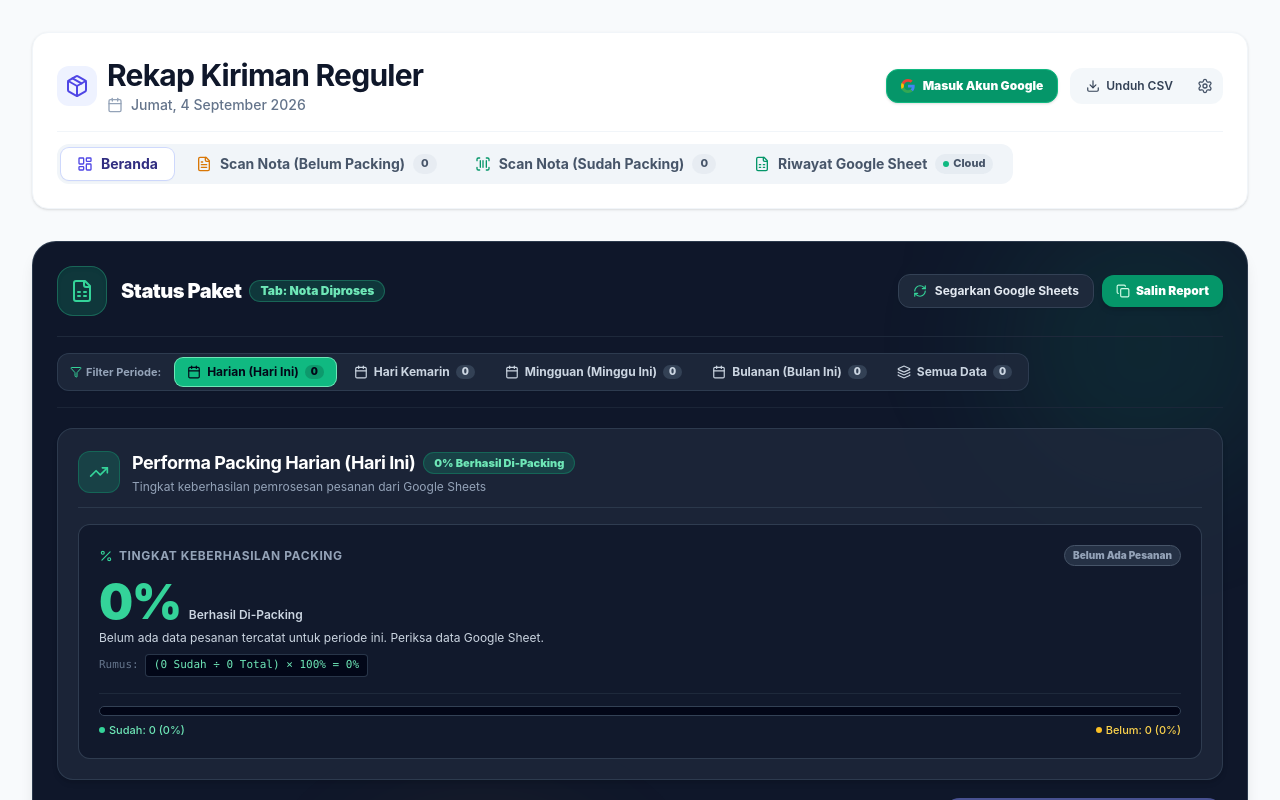
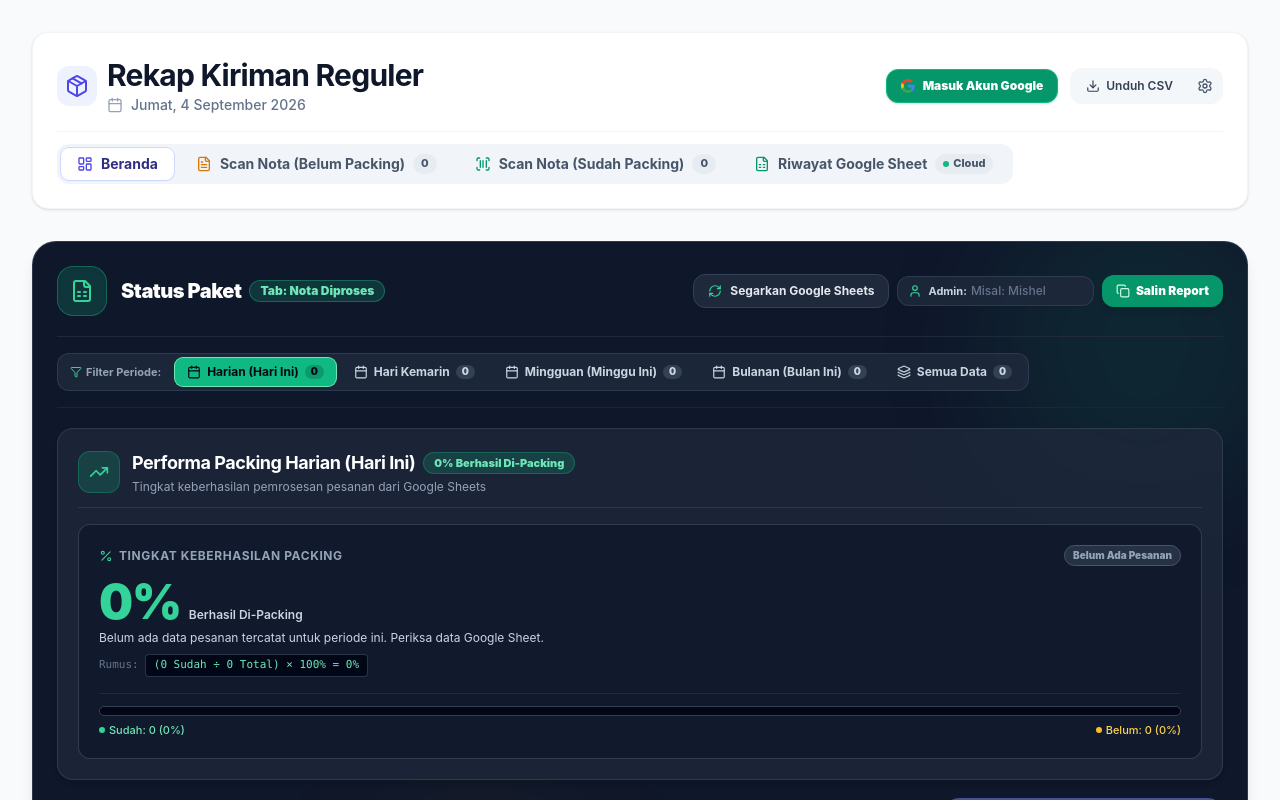
Before and after one commit to bercerita6654-ui/PACK, a React (Vite) app: page / in a window 1280 px wide. Shown: the top 800 px of the page. Built offline with nearby package versions, Linux system fonts and the light colour scheme; no server answers.

Commit message:
feat(report): add admin name support to packing report
- Added admin name field to packing report generator.
- Added admin name persistent storage via localStorage in BerandaSection.
- Improved last packed time calculation to ensure accuracy.
- Added gitignore for AI studio assets.

```diff
--- a/src/components/BerandaSection.tsx
+++ b/src/components/BerandaSection.tsx
@@ -17,6 +17,8 @@ import {
   Percent,
   Boxes,
   PackageCheck,
+  User,
+  X,
 } from 'lucide-react';
 import {
   PlatformType,
@@ -117,6 +119,19 @@ export const BerandaSection: React.FC<BerandaSectionProps> = ({
   const [sheetTimeframe, setSheetTimeframe] = useState<'today' | 'yesterday' | 'week' | 'month' | 'all'>('today');
   const [copiedReport, setCopiedReport] = useState<boolean>(false);
   const [activeModalType, setActiveModalType] = useState<'all' | 'pending' | 'overdue' | 'packed' | null>(null);
+  const [adminName, setAdminName] = useState<string>(() => {
+    if (typeof window !== 'undefined') {
+      return localStorage.getItem('packing_report_admin_name') || '';
+    }
+    return '';
+  });
+
+  const handleAdminNameChange = (val: string) => {
+    setAdminName(val);
+    if (typeof window !== 'undefined') {
+      localStorage.setItem('packing_report_admin_name', val);
+    }
+  };
 
   // Cached raw sheet result and state refs to prevent redundant Google Sheets API calls
   const rawSheetResultRef = useRef<any | null>(null);
@@ -657,8 +672,13 @@ export const BerandaSection: React.FC<BerandaSectionProps> = ({
       (r) => r.isPacked && r.packingTime && r.packingTime !== '-'
     );
     if (packedList.length > 0) {
-      const last = packedList[packedList.length - 1];
-      return `${last.packingTime} (${last.orderNumber})`;
+      let latest = packedList[packedList.length - 1];
+      for (const item of packedList) {
+        if (item.packingTime && (!latest.packingTime || item.packingTime > latest.packingTime)) {
+          latest = item;
+        }
+      }
+      return `${latest.packingTime} (${latest.orderNumber})`;
     }
     const now = new Date();
     return `${String(now.getHours()).padStart(2, '0')}:${String(now.getMinutes()).padStart(2, '0')}`;
@@ -672,6 +692,7 @@ export const BerandaSection: React.FC<BerandaSectionProps> = ({
       timeframe: sheetTimeframe,
       lastPackedTimeStr,
       customDate: new Date(),
+      adminName: adminName.trim(),
       breakdown: {
         total: { shopee: sheetShopeeCount, tokped: sheetTokpedCount },
         packed: { shopee: sheetShopeePackedCount, tokped: sheetTokpedPackedCount },
@@ -691,7 +712,10 @@ export const BerandaSection: React.FC<BerandaSectionProps> = ({
         document.body.removeChild(textarea);
       }
       setCopiedReport(true);
-      showToast('Laporan status packing berhasil disalin ke clipboard!', 'success');
+      const toastMsg = adminName.trim()
+        ? `Laporan status packing (admin - ${adminName.trim()}) berhasil disalin!`
+        : 'Laporan status packing berhasil disalin ke clipboard!';
+      showToast(toastMsg, 'success');
       setTimeout(() => setCopiedReport(false), 2500);
     } catch {
       showToast('Gagal menyalin laporan packing.', 'error');
@@ -779,6 +803,38 @@ export const BerandaSection: React.FC<BerandaSectionProps> = ({
               )}
             </button>
 
+            {/* Opsi Nama Admin Pengelola Laporan */}
+            <div
+              className="flex items-center bg-slate-800/90 hover:bg-slate-800 border border-slate-700/80 focus-within:border-emerald-500 focus-within:ring-1 focus-within:ring-emerald-500/40 rounded-xl px-2.5 py-1.5 transition-all shadow-xs"
+              title="Isi nama admin yang handle laporan (akan tercantum di bawah teks Salin Report, misal: admin - Mishel)"
+            >
+              <User className="w-3.5 h-3.5 text-emerald-400 shrink-0 mr-1.5" />
+              <label
+                htmlFor="input-report-admin-name"
+                className="text-[11px] font-bold text-slate-300 mr-1 whitespace-nowrap cursor-pointer select-none"
+              >
+                Admin:
+              </label>
+              <input
+                id="input-report-admin-name"
+                type="text"
+                value={adminName}
+                onChange={(e) => handleAdminNameChange(e.target.value)}
+                placeholder="Misal: Mishel"
+                className="bg-transparent text-xs text-white placeholder-slate-500 focus:outline-none w-24 sm:w-28 font-medium"
+              />
+              {adminName && (
+                <button
+                  type="button"
+                  onClick={() => handleAdminNameChange('')}
+                  className="text-slate-400 hover:text-rose-400 p-0.5 rounded cursor-pointer transition-colors"
+                  title="Hapus nama admin"
+                >
+                  <X className="w-3 h-3" />
+                </button>
+              )}
+            </div>
+
             {/* Tombol Salin Report Tunggal */}
             <button
               type="button"
@@ -789,7 +845,11 @@ export const BerandaSection: React.FC<BerandaSectionProps> = ({
                   ? 'bg-emerald-500 text-slate-950 ring-2 ring-emerald-300'
                   : 'bg-emerald-600 hover:bg-emerald-500 active:bg-emerald-700 text-white'
               }`}
-              title="Salin ringkasan laporan status packing ke clipboard"
+              title={
+                adminName.trim()
+                  ? `Salin ringkasan laporan packing ke clipboard (Admin: ${adminName.trim()})`
+                  : 'Salin ringkasan laporan status packing ke clipboard (Bisa isi nama admin di sebelah)'
+              }
             >
               {copiedReport ? (
                 <Check className="w-3.5 h-3.5 text-slate-950 stroke-[3]" />
--- a/src/utils/notaDelay.ts
+++ b/src/utils/notaDelay.ts
@@ -651,6 +651,7 @@ export interface GeneratePackingReportParams {
   timeframe?: 'today' | 'yesterday' | 'week' | 'month' | 'all';
   lastPackedTimeStr?: string;
   customDate?: Date;
+  adminName?: string;
   breakdown?: {
     total?: PackingReportPlatformCounts;
     packed?: PackingReportPlatformCounts;
@@ -715,6 +716,7 @@ export function generatePackingReportText({
   timeframe = 'today',
   lastPackedTimeStr,
   customDate,
+  adminName,
   breakdown,
 }: GeneratePackingReportParams): string {
   const now = customDate || new Date();
@@ -792,7 +794,7 @@ export function generatePackingReportText({
     pendingLines += `\n- Lainnya : ${otherPending}`;
   }
 
-  return `*${titleText}*
+  let result = `*${titleText}*
 ${dayName}, ${dateFormatted} (${timeFormatted})
 
 *${totalLabel}  : ${totalCount} nota*
@@ -803,4 +805,21 @@ ${packedLines}
 
 *BELUM PACKING : ${pendingCount} nota*
 ${pendingLines}`;
+
+  // Resolve admin name (either passed explicitly or from localStorage)
+  const resolvedAdmin =
+    adminName !== undefined
+      ? adminName.trim()
+      : typeof window !== 'undefined'
+      ? (localStorage.getItem('packing_report_admin_name') || '').trim()
+      : '';
+
+  if (resolvedAdmin) {
+    const formattedAdmin = /^admin\s*[:-]?\s*/i.test(resolvedAdmin)
+      ? resolvedAdmin.replace(/^admin\s*[:-]?\s*/i, 'admin - ')
+      : `admin - ${resolvedAdmin}`;
+    result += `\n\n${formattedAdmin}`;
+  }
+
+  return result;
 }
```
Also changed, not shown: 1 other file (tests, documents, lock files or other folders).
